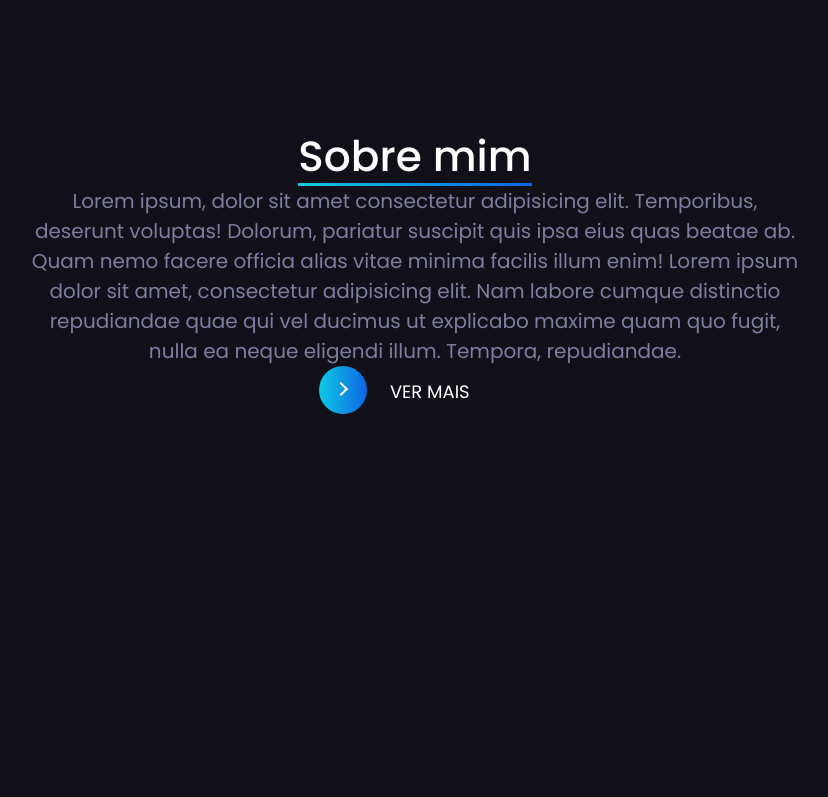
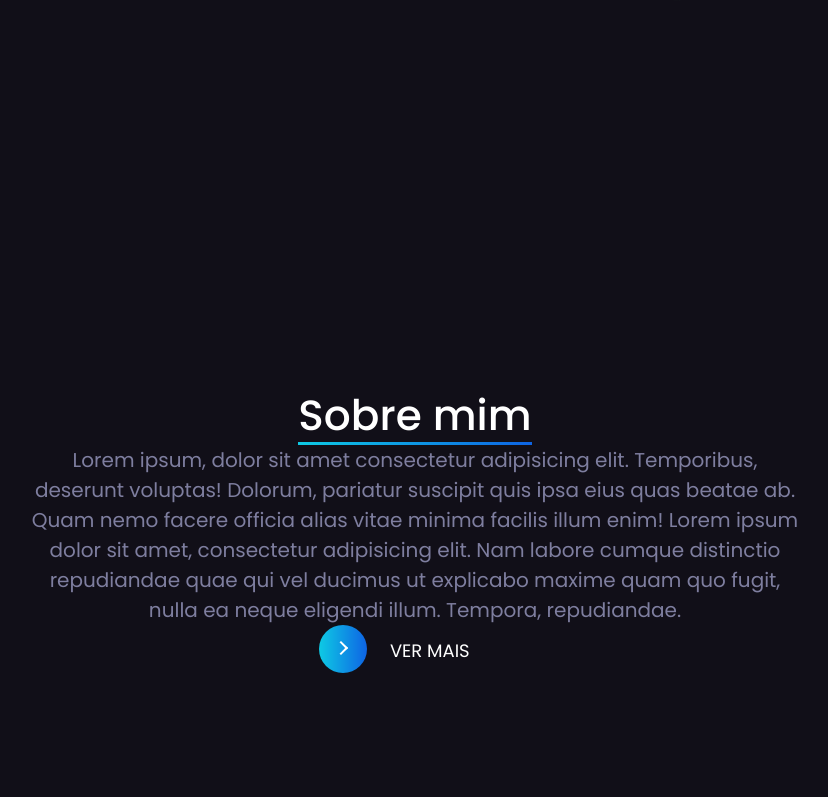
Before and after one commit to jvs-dev/jvs-dev-portfolio, a website built with Vite: page index.html in a window 1280 px wide. Shown: the part 723-1520 px from the top of the page, without its empty margins (225-1053 px from the left). Built offline with nearby package versions, Linux system fonts and the light colour scheme; no server answers.

Commit message:
fix about

```diff
--- a/styles/sections/about.css
+++ b/styles/sections/about.css
@@ -2,8 +2,8 @@
     display: flex;
     flex-direction: column;
     align-items: center;
-    height: 80vh;
-    justify-content: flex-start;
+    height: 100vh;
+    justify-content: center;
 }
 .about__p {
     width: 60%;
```
